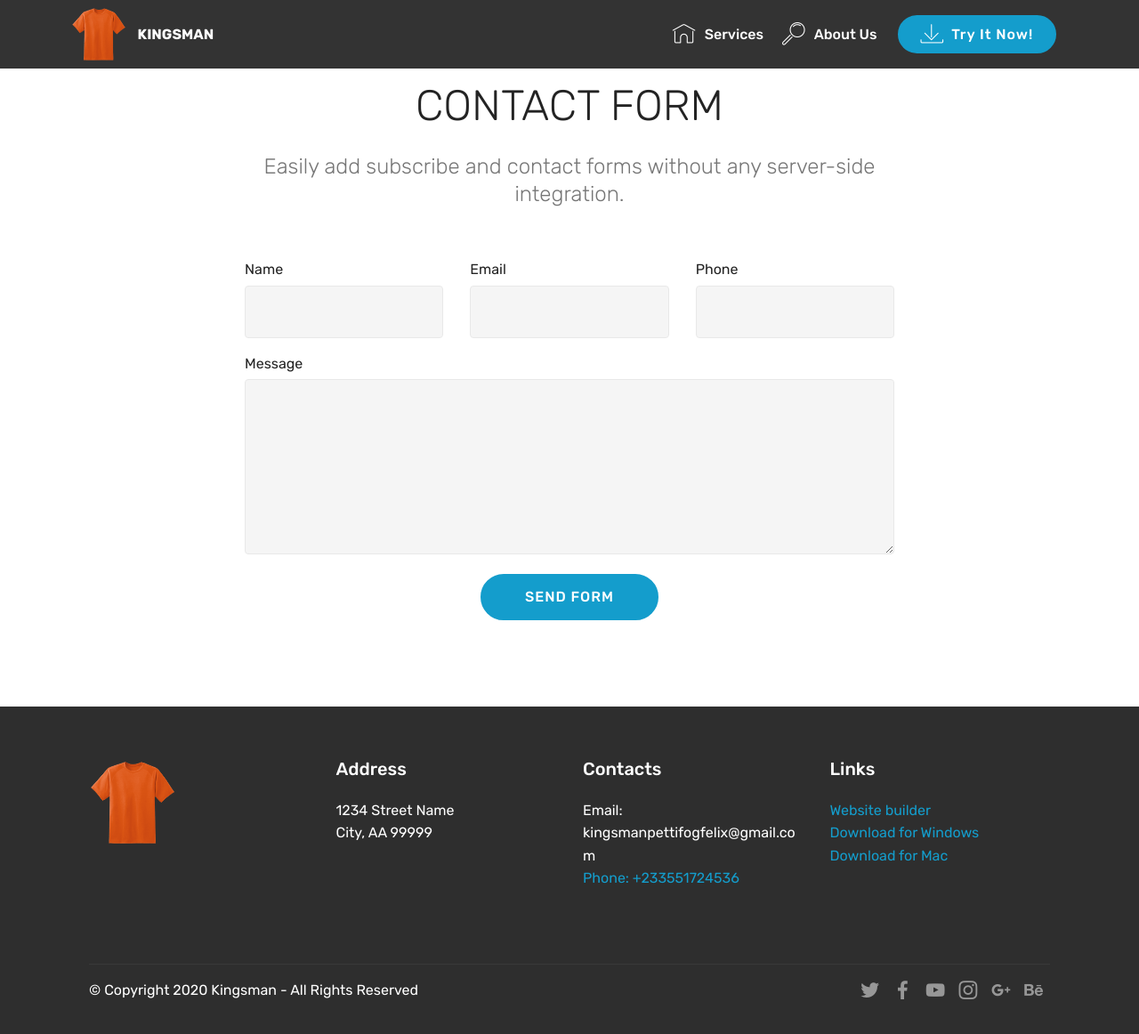
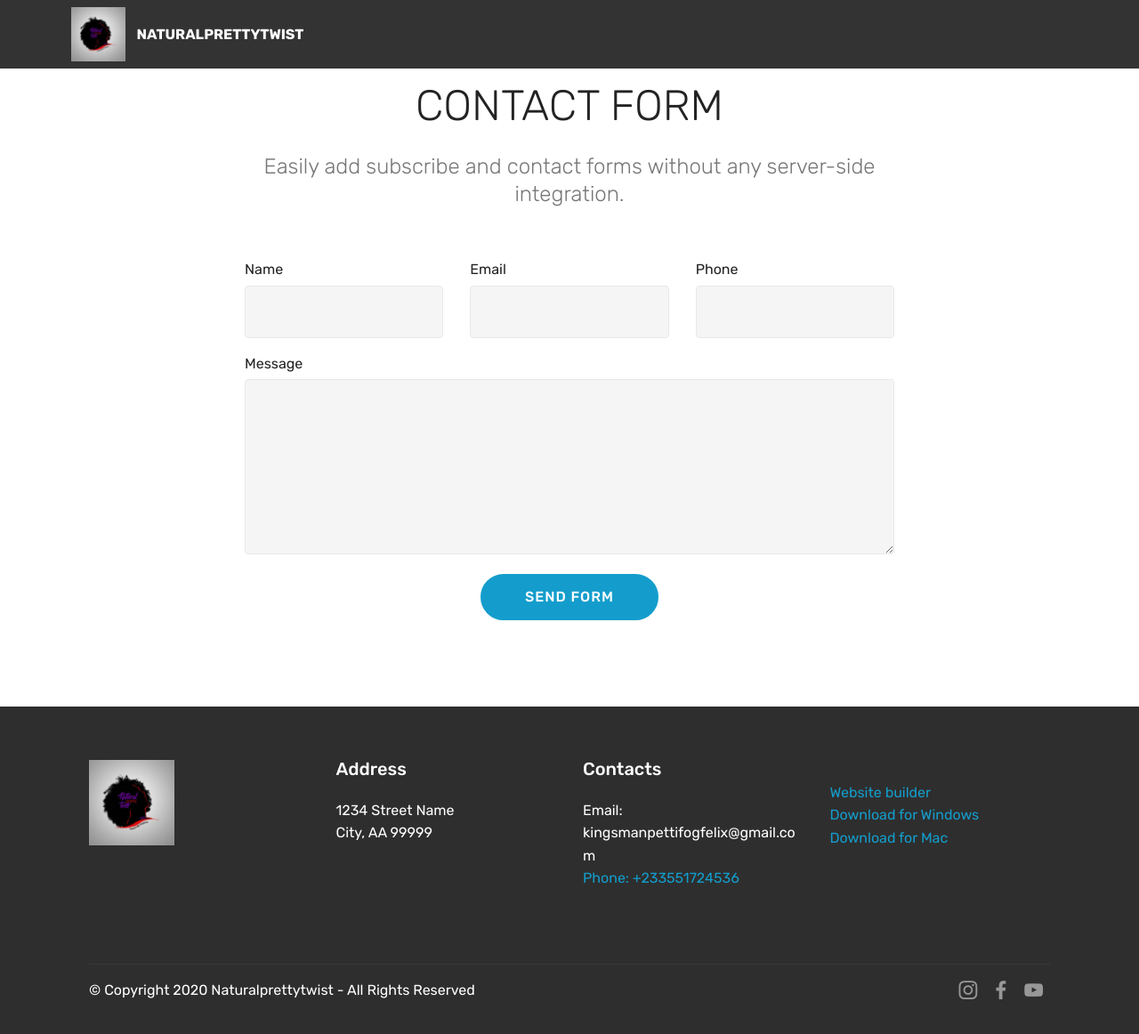
Before and after one commit to kingsman5454/felix, a plain HTML site: page index.html in a window 1280 px wide. Shown: the whole page at 89% size. Drawn offline with Linux system fonts and the light colour scheme; files whose address does not match are found by name.

Commit message:
create github pages

```diff
--- a/assets/images/hashes.json
+++ b/assets/images/hashes.json
@@ -1 +1 @@
-{"2T8IKiX/ZtcRCIdqbEVE5A==":"pngpix-com-t-shirt-png-transparent-image-122x120.png","9FWAT6N6t4p7QA3w0vjmFw==":"pngpix-com-t-shirt-png-transparent-image-192x189.png"}
+{"2T8IKiX/ZtcRCIdqbEVE5A==":"pngpix-com-t-shirt-png-transparent-image-122x120.png","9FWAT6N6t4p7QA3w0vjmFw==":"pngpix-com-t-shirt-png-transparent-image-192x189.png","3kRyLMI8JCrAzzhzXaIIag==":"img-20190614-wa0017-124x124.jpg","0o7puA9I2uvdmkWunQ6blA==":"img-20190614-wa0017-196x196.jpg"}
--- a/assets/mobirise/css/mbr-additional.css
+++ b/assets/mobirise/css/mbr-additional.css
@@ -1599,6 +1599,10 @@ body {
 .cid-qTkzRZLJNu .collapsed .navbar-collapse.show .navbar-nav .nav-item {
   clear: both;
 }
+.cid-qTkzRZLJNu .collapsed .navbar-collapse.collapsing .navbar-nav .nav-item:last-child,
+.cid-qTkzRZLJNu .collapsed .navbar-collapse.show .navbar-nav .nav-item:last-child {
+  margin-bottom: 1rem;
+}
 .cid-qTkzRZLJNu .collapsed .navbar-collapse.collapsing .navbar-buttons,
 .cid-qTkzRZLJNu .collapsed .navbar-collapse.show .navbar-buttons {
   text-align: center;
@@ -1693,6 +1697,10 @@ body {
   .cid-qTkzRZLJNu .navbar-collapse.show .navbar-nav .nav-item {
     clear: both;
   }
+  .cid-qTkzRZLJNu .navbar-collapse.collapsing .navbar-nav .nav-item:last-child,
+  .cid-qTkzRZLJNu .navbar-collapse.show .navbar-nav .nav-item:last-child {
+    margin-bottom: 1rem;
+  }
   .cid-qTkzRZLJNu .navbar-collapse.collapsing .navbar-buttons,
   .cid-qTkzRZLJNu .navbar-collapse.show .navbar-buttons {
     text-align: center;
--- a/index.html
+++ b/index.html
@@ -6,7 +6,7 @@
   <meta http-equiv="X-UA-Compatible" content="IE=edge">
   <meta name="generator" content="Mobirise v4.8.2, mobirise.com">
   <meta name="viewport" content="width=device-width, initial-scale=1, minimum-scale=1">
-  <link rel="shortcut icon" href="assets/images/pngpix-com-t-shirt-png-transparent-image-122x120.png" type="image/x-icon">
+  <link rel="shortcut icon" href="assets/images/img-20190614-wa0017-124x124.jpg" type="image/x-icon">
   <meta name="description" content="">
   <title>Home</title>
   <link rel="stylesheet" href="assets/web/assets/mobirise-icons/mobirise-icons.css">
@@ -39,37 +39,21 @@
         <div class="menu-logo">
             <div class="navbar-brand">
                 <span class="navbar-logo">
-                    <a href="#top">
-                         <img src="assets/images/pngpix-com-t-shirt-png-transparent-image-122x120.png" alt="Mobirise" title="" style="height: 3.8rem;">
+                    <a href="index.html">
+                         <img src="assets/images/img-20190614-wa0017-124x124.jpg" alt="NPT" title="" style="height: 3.8rem;">
                     </a>
                 </span>
-                <span class="navbar-caption-wrap"><a class="navbar-caption text-white display-4" href="https://mobirise.com">KINGSMAN</a></span>
+                <span class="navbar-caption-wrap"><a class="navbar-caption text-white display-4" href="https://mobirise.com">NATURALPRETTYTWIST</a></span>
             </div>
         </div>
         <div class="collapse navbar-collapse" id="navbarSupportedContent">
-            <ul class="navbar-nav nav-dropdown" data-app-modern-menu="true"><li class="nav-item">
-                    <a class="nav-link link text-white display-4" href="https://mobirise.com">
-                        <span class="mbri-home mbr-iconfont mbr-iconfont-btn"></span>
-                        Services
-                    </a>
-                </li>
-                <li class="nav-item">
-                    <a class="nav-link link text-white display-4" href="https://mobirise.com">
-                        <span class="mbri-search mbr-iconfont mbr-iconfont-btn"></span>
-                        About Us
-                    </a>
-                </li></ul>
-            <div class="navbar-buttons mbr-section-btn">
-                <a class="btn btn-sm btn-primary display-4" href="https://mobirise.com">
-                    <span class="mbri-save mbr-iconfont mbr-iconfont-btn "></span>
-                    Try It Now!
-                </a>
-            </div>
+
+
         </div>
     </nav>
 </section>
 
-<section class="engine"><a href="https://mobiri.se/u">bootstrap responsive templates</a></section><section class="mbr-section form1 cid-rXrVrQJRes" id="form1-8">
+<section class="engine"><a href="https://mobiri.se/t">free amp template</a></section><section class="mbr-section form1 cid-rXrVrQJRes" id="form1-8">
 
 
 
@@ -93,7 +77,7 @@
                         Thanks for filling out the form!
                     </div>
 
-                    <form class="mbr-form" action="https://mobirise.com/" method="post" data-form-title="Mobirise Form"><input type="hidden" name="email" data-form-email="true" value="egOpL+FBxY5Eeo9GSarGliTLlEB47m6CZKdSSX6tp8PePFAYjT56cytmLopIFPYIKsw2GSopQstRHqRH63KRUogjzMKdofgutx7lxmpc0j13qH0LZ+7s2oM86t48vxB5" data-form-field="Email">
+                    <form class="mbr-form" action="https://mobirise.com/" method="post" data-form-title="Mobirise Form"><input type="hidden" name="email" data-form-email="true" value="utI+tcO9JKzZaYKHENe55lnpn1EG/1mcwvuEif830BsOzf1U+3ZoM/j+vBi1OuzVY+Wf7bSbiSklzVVvmN370ImNlSIfa3qN9qbk1wpR6pHWtmf4Y45mwxuY006+FHML" data-form-field="Email">
                         <div class="row row-sm-offset">
                             <div class="col-md-4 multi-horizontal" data-for="name">
                                 <div class="form-group">
@@ -137,7 +121,7 @@
             <div class="col-12 col-md-3">
                 <div class="media-wrap">
                     <a href="index.html">
-                        <img src="assets/images/pngpix-com-t-shirt-png-transparent-image-192x189.png" alt="Mobirise" title="">
+                        <img src="assets/images/img-20190614-wa0017-196x196.jpg" alt="NPT" title="The unrelaxed natural hair care made easier">
                     </a>
                 </div>
             </div>
@@ -158,9 +142,7 @@
                     Email: kingsmanpettifogfelix@gmail.com &nbsp; &nbsp; &nbsp; &nbsp; &nbsp; &nbsp; &nbsp; &nbsp; &nbsp; &nbsp;<br><a href="tel:+233551724536">Phone: +233551724536</a><br><br><br></p>
             </div>
             <div class="col-12 col-md-3 mbr-fonts-style display-7">
-                <h5 class="pb-3">
-                    Links
-                </h5>
+                <h5 class="pb-3"></h5>
                 <p class="mbr-text">
                     <a class="text-primary" href="https://mobirise.com/">Website builder</a>
                     <br><a class="text-primary" href="https://mobirise.com/mobirise-free-win.zip">Download for Windows</a>
@@ -177,17 +159,17 @@
             <div class="media-container-row mbr-white">
                 <div class="col-sm-6 copyright">
                     <p class="mbr-text mbr-fonts-style display-7">
-                        © Copyright 2020 Kingsman - All Rights Reserved</p>
+                        © Copyright 2020 Naturalprettytwist - All Rights Reserved</p>
                 </div>
                 <div class="col-md-6">
                     <div class="social-list align-right">
                         <div class="soc-item">
-                            <a href="https://twitter.com/mobirise" target="_blank">
-                                <span class="socicon-twitter socicon mbr-iconfont mbr-iconfont-social"></span>
+                            <a href="https://instagram.com/naturalprettytwist" target="_blank">
+                                <span class="mbr-iconfont mbr-iconfont-social socicon-instagram socicon"></span>
                             </a>
                         </div>
                         <div class="soc-item">
-                            <a href="https://www.facebook.com/OseiHemengFelix/" target="_blank">
+                            <a href="https://www.facebook.com/naturalprettytwist" target="_blank">
                                 <span class="mbr-iconfont mbr-iconfont-social socicon-facebook socicon"></span>
                             </a>
                         </div>
@@ -196,21 +178,9 @@
                                 <span class="socicon-youtube socicon mbr-iconfont mbr-iconfont-social"></span>
                             </a>
                         </div>
-                        <div class="soc-item">
-                            <a href="https://instagram.com/felix_osei_hemeng/" target="_blank">
-                                <span class="mbr-iconfont mbr-iconfont-social socicon-instagram socicon"></span>
-                            </a>
-                        </div>
-                        <div class="soc-item">
-                            <a href="https://plus.google.com/u/0/+Mobirise" target="_blank">
-                                <span class="socicon-googleplus socicon mbr-iconfont mbr-iconfont-social"></span>
-                            </a>
-                        </div>
-                        <div class="soc-item">
-                            <a href="https://www.behance.net/Mobirise" target="_blank">
-                                <span class="socicon-behance socicon mbr-iconfont mbr-iconfont-social"></span>
-                            </a>
-                        </div>
+
+
+
                     </div>
                 </div>
             </div>
```
Also changed, not shown: assets/images/img-20190614-wa0017-124x124.jpg (added), assets/images/img-20190614-wa0017-196x196.jpg (added), 1 other file.
